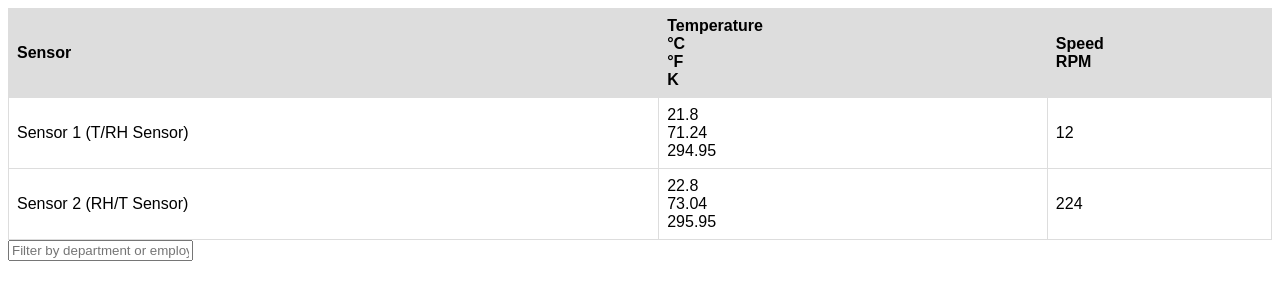
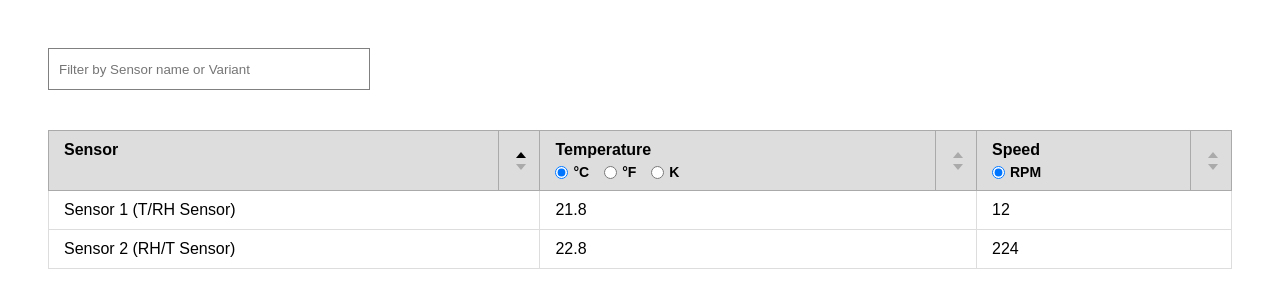
Before and after one commit to AlbertinsJ/sensors-test, a plain HTML site: page index.html in a window 1280 px wide. Drawn offline with nearby package versions, Linux system fonts and the light colour scheme; files that its build step writes are made by us from their sources; files whose address does not match are found by name.

Commit message:
Metrics toggling.

```diff
--- a/assets/js/app.js
+++ b/assets/js/app.js
@@ -8,6 +8,7 @@ $(function() {
 
 		init: function () {
 			App.loadJson();
+			App.clickEvents();
 		},
 
 		loadJson: function () {
@@ -27,12 +28,16 @@ $(function() {
 
 		generateTable: function(){
 			App.data.metrics.data.items.forEach(function( metric ){
-				$('.head tr').append( '<th class="metric" data-metric="'+metric.id+'"><div>'+metric.name+'</div></th>' );
+				$('.head tr').append( '<th class="metric" data-metric="'+metric.id+'">' +
+						'<div class="metric">'+metric.name+'</div>' +
+						'<div class="units"></div>' +
+					'<span class="sorter"></span></th>' );
 				$('.body tr').append( '<td class="metric" data-metric="'+metric.id+'"></td>' );
 				metric.units.forEach(function( unit ){
-					var selected = unit.selected ? 'active' : '';
+					var selected = unit.selected ? 'checked' : '';
 					$('.body tr td:last').append('<div data-unit="'+unit.id+'" class="metric-unit '+selected+'"></div>');
-					$('.head tr th:last').append('<div data-unit="'+unit.id+'" class="metric-unit '+selected+'">'+unit.name+'</div>');
+					$('.head tr th:last .units').append('<label data-unit="'+unit.id+'" class="metric-unit__label">'+
+						'<input type="radio" name="'+metric.id+'" val="'+unit.id+'" '+selected+' />'+unit.name+'</label>');
 				});
 			});
 			var clone = $('.body tr').clone();
@@ -49,6 +54,24 @@ $(function() {
 					$('[data-unit="'+sensorId+'"]', row).text(metrics.v);
 				});
 			});
+		},
+
+		clickEvents: function(){
+			$('body').on('click', '.sorter', function(){
+				$('.sorter').not(this).removeClass().addClass('sorter');
+				if( $(this).hasClass('sorter--desc') ){
+					$(this).removeClass('sorter--desc');
+				} else if( $(this).hasClass('sorter--asc') ){
+					$(this).removeClass('sorter--asc').addClass('sorter--desc');
+				} else {
+					$(this).addClass('sorter--asc');
+				}
+			});
+			$('body').on('change', '.metric-unit__label input', function(){
+				var shouldChange = $('.body [data-unit="'+$(this).closest('.units').find('input:checked').attr('val')+'"]');
+				shouldChange.addClass('checked').prevAll().removeClass('checked');
+				shouldChange.nextAll().removeClass('checked');
+			});
 		}
 	};
 
--- a/assets/sass/app.scss
+++ b/assets/sass/app.scss
@@ -1,15 +1,106 @@
+$gray-bg: #ddd;
+$border-dark: #aaa;
+
 table {
-  font-family: arial, sans-serif;
-  border-collapse: collapse;
-  width: 100%;
+	font-family: arial, sans-serif;
+	border-collapse: collapse;
+	width: 100%;
+	margin-top: 40px;
 }
 
 td, th {
-  border: 1px solid #dddddd;
-  text-align: left;
-  padding: 8px;
+	border: 1px solid $gray-bg;
+	text-align: left;
+	padding: 10px 15px;
 }
 
 th {
-  background-color: #dddddd;
+	background-color: $gray-bg;
+	vertical-align: top;
+	border-color: $border-dark;
+	position: relative;
+	padding-right: 40px;
 }
+
+.sorter{
+	position: absolute;
+	right: 0;
+	top: 0;
+	bottom: 0;
+	border-left: 1px solid $border-dark;
+	width: 40px;
+	cursor: pointer;
+	&::before, &::after{
+		content: '';
+		position: absolute;
+		left: 50%;
+		margin-left: -3px;
+		border-style: solid;
+	}
+	&::before{
+		bottom: 50%;
+		margin-bottom: 3px;
+		border-width: 0 5px 6px 5px;
+		border-color: transparent transparent $border-dark transparent;
+	}
+	&::after{
+		top: 50%;
+		margin-top: 3px;
+		border-width: 6px 5px 0 5px;
+		border-color: $border-dark transparent transparent transparent;
+	}
+	&--asc{
+		&::before{
+			border-color: transparent transparent black transparent;
+		}
+	}
+	&--desc{
+		&::after{
+			border-color: black transparent transparent transparent;
+		}
+	}
+}
+
+.body{
+	.metric-unit {
+		&:not(.checked){
+			display: none;
+		}
+	}
+}
+
+.metric-unit{
+	&__label{
+		margin-left: 15px;
+		display: flex;
+		align-items: center;
+		font-size: 14px;
+		input{
+			margin: auto 5px auto 0;
+		}
+	}
+}
+
+.units{
+	display: flex;
+	margin-top: 5px;
+	margin-left: -15px;
+	align-items: center;
+}
+
+.hidden{
+	display: none;
+}
+
+body{
+	padding: 40px;
+}
+
+input[type="text"]{
+	width: 300px;
+	max-width: 100%;
+	height: 30px;
+	border-radius: 0;
+	border: 1px solid gray;
+	padding: 5px 10px;
+}
--- a/index.html
+++ b/index.html
@@ -7,10 +7,11 @@
 	</head>
 	<body>
 		<div id="app">
+			<input type="text" placeholder="Filter by Sensor name or Variant" v-model="filter" />
 			<table>
 				<thead class="head">
 					<tr>
-						<th class="name">Sensor</th>
+						<th class="name">Sensor<span class="sorter sorter--asc"></span></th>
 					</tr>
 				</thead>
 				<tbody class="body">
@@ -19,7 +20,6 @@
 					</tr>
 				</tbody>
 			</table>
-			<input type="text" placeholder="Filter by department or employee" v-model="filter" />
 		</div>
 
 		<script src="https://code.jquery.com/jquery-3.5.0.js"></script>
```
